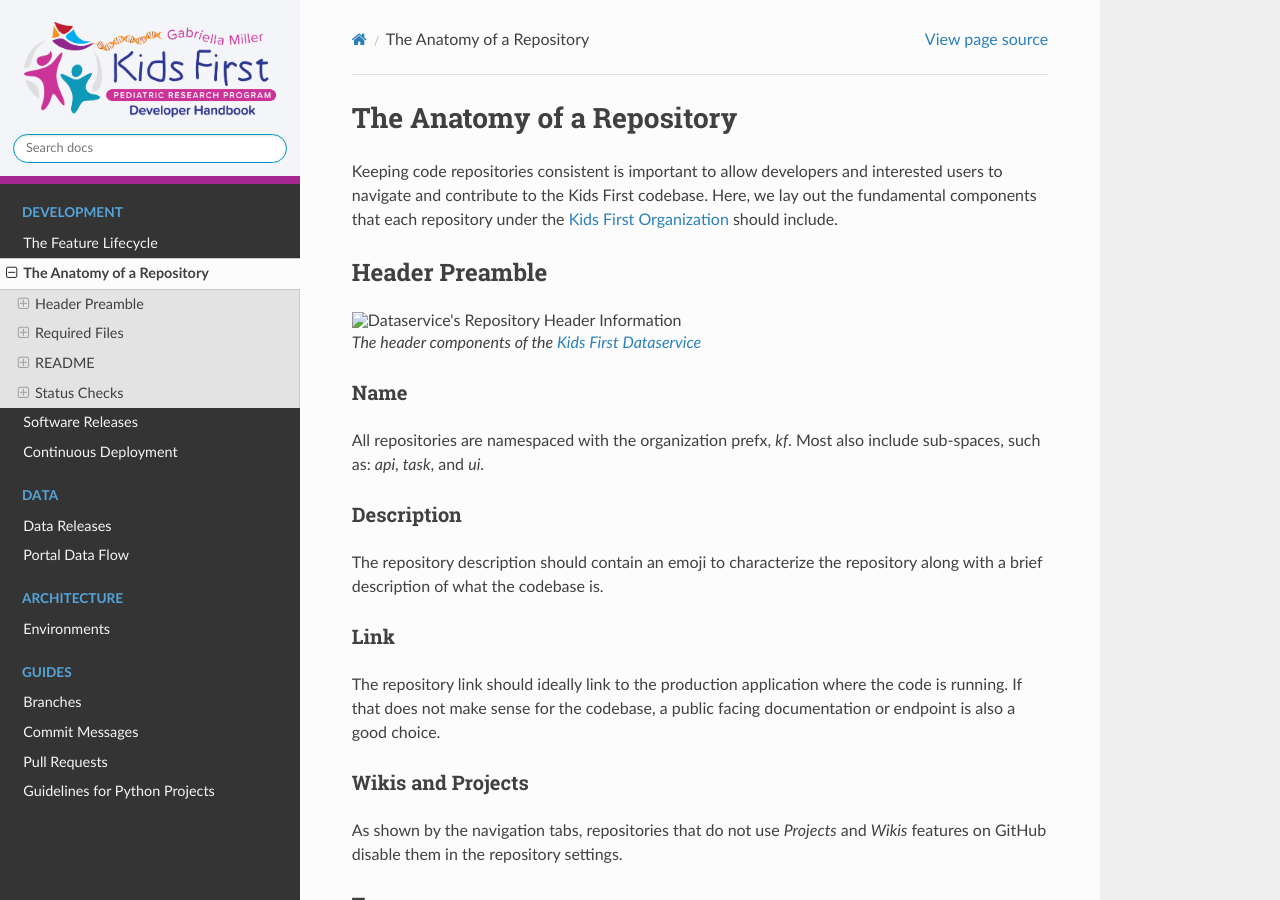
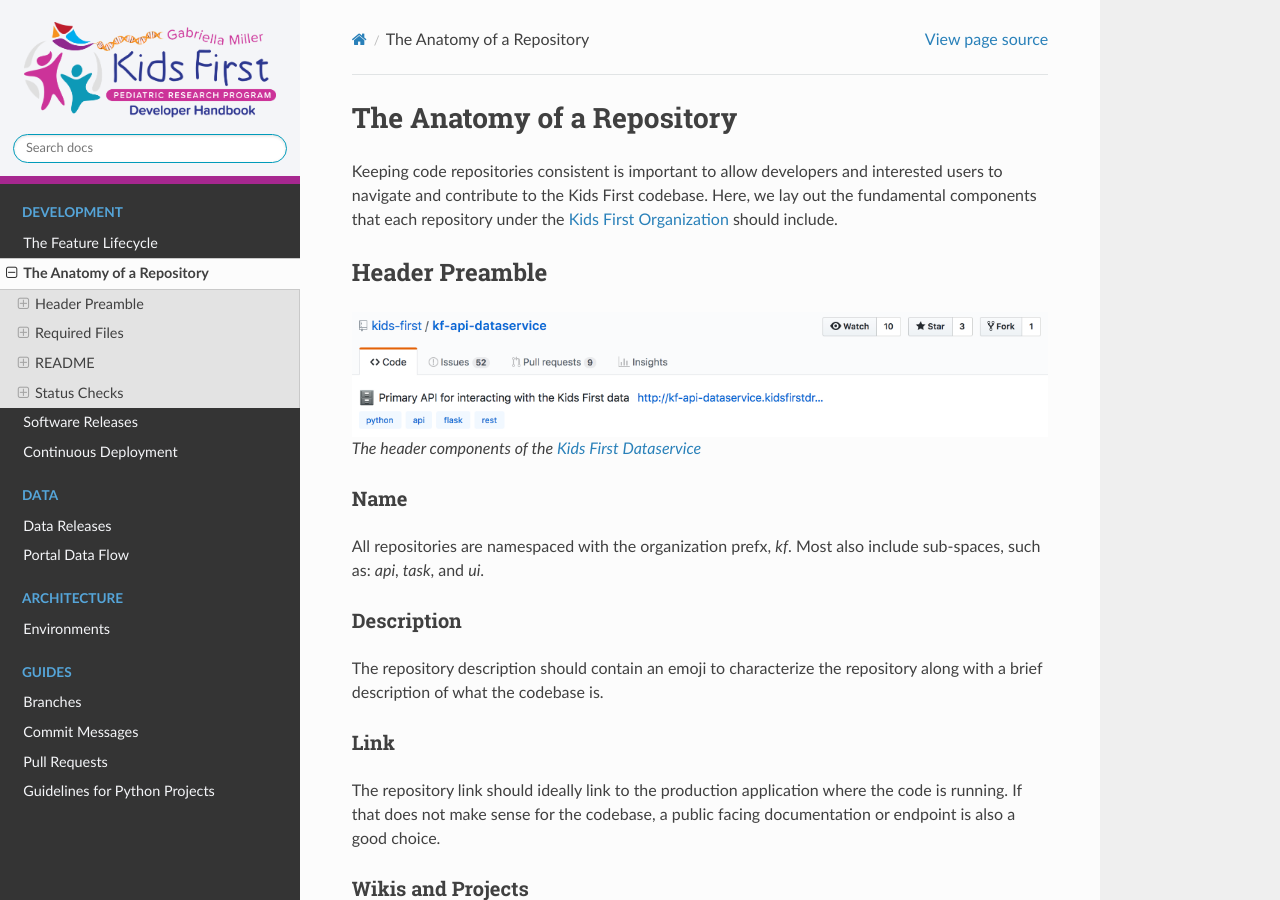
Before and after one commit to kids-first/kf-developer-handbook, a Sphinx documentation site: the page built from docs/development/repositories.rst, in a window 1280 px wide and 900 px high. Built offline with Sphinx 7.4.7 and the Read the Docs theme 2.0.0, drawn with Linux system fonts in a browser that asks for light colours.

Commit message:
:recycle: Use absolute paths for figures

```diff
--- a/docs/architecture/environments.rst
+++ b/docs/architecture/environments.rst
@@ -5,7 +5,7 @@ Kids First is deployed through three levels of cloud environments, with the fina
 Services and infrastructure are mirrored throughout the different cloud environments to ensure consistency in the deployment and functionality between different software versions.
 Here, the different environments, their use, and restrictions are outlined.
 
-.. figure:: ../_static/images/environment_stability.png
+.. figure:: /_static/images/environment_stability.png
    :alt: Environments
    :align: center
 
--- a/docs/development/repositories.rst
+++ b/docs/development/repositories.rst
@@ -9,7 +9,7 @@ Here, we lay out the fundamental components that each repository under the `Kids
 Header Preamble
 ===============
 
-.. figure:: _static/images/dataservice-repo-header.png
+.. figure:: /_static/images/dataservice-repo-header.png
    :alt: Dataservice's Repository Header Information
 
    The header components of the `Kids First Dataservice <http://github.com/kids-first/kf-api-dataservice>`_
@@ -45,7 +45,7 @@ Tags should be attached to describe the codebase and make it easier to discover
 Required Files
 ==============
 
-.. figure:: _static/images/coordinator-repo-files.png
+.. figure:: /_static/images/coordinator-repo-files.png
    :alt: Release Coordinator's File Structure
 
    The file structure of the root of the Release Coordinator's codebase
@@ -81,7 +81,7 @@ The `README.md` file is important for providing more detailed information about
 README
 ======
 
-.. figure:: _static/images/dataservice-repo-readme.png
+.. figure:: /_static/images/dataservice-repo-readme.png
    :alt: Dataservice's README
 
    The header of the Dataservice's README file as seen on its GitHub repository
@@ -115,7 +115,7 @@ Status Checks
 Status Checks are automated checks that test various aspects of the code to help ensure quality.
 Having relevant checks is a low-cost method of improving reliability of a code base.
 
-.. figure:: _static/images/dataservice-status-checks.png
+.. figure:: /_static/images/dataservice-status-checks.png
    :alt: Screenshot of a pull request's status checks inside a pull request
 
    Status checks as reported within a pull request against the Dataservice
--- a/docs/guides/branches.rst
+++ b/docs/guides/branches.rst
@@ -10,7 +10,7 @@ Rebases are **required** over merges from master into the feature branch (easily
 Example
 -------
 
-.. figure:: ../_static/images/gitflow-Page-1.png
+.. figure:: /_static/images/gitflow-Page-1.png
    :alt: Feature branch
 
    Development of a new feature on a feature branch
@@ -21,7 +21,7 @@ Example
 4. Reviews are made and the developer continues modifying and adding commits to the `myfeature` branch
 5. When reviewers and status checks are positive, the developer will `git rebase` on the latest master, then merge the pull request
 
-.. figure:: ../_static/images/gitflow-Page-2.png
+.. figure:: /_static/images/gitflow-Page-2.png
    :alt: Release to production
 
    Deployment of master to production through a release branch and tag
--- a/docs/guides/commit_messages.rst
+++ b/docs/guides/commit_messages.rst
@@ -1,7 +1,7 @@
 Commit Messages
 ===============
 
-.. figure:: ../_static/images/commithistory.png
+.. figure:: /_static/images/commithistory.png
    :alt: Screenshot of commit history in a repository
    :height: 400
    :align: center
--- a/docs/guides/pull_requests.rst
+++ b/docs/guides/pull_requests.rst
@@ -26,7 +26,7 @@ Pull requests should contain summary descriptions which outline the changes and
 If the pull Request is closing a GitHub issue, make sure to mention the issue in the description, eg: `Closes #123`.
 See `Closing issues using keywords <https://help.github.com/articles/closing-issues-using-keywords>`_ for more information on this feature.
 
-.. figure:: ../_static/images/proper_pr_sidebar.png
+.. figure:: /_static/images/proper_pr_sidebar.png
    :figwidth: 70%
    :width: 70%
    :align: center
```
